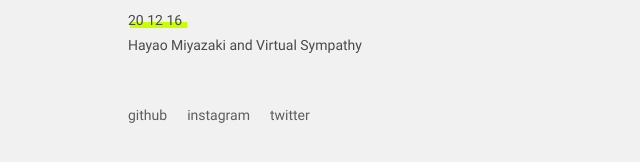
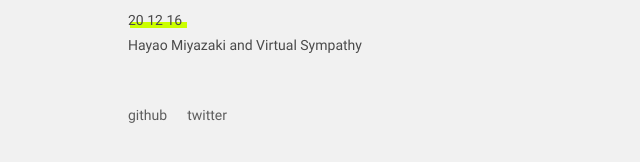
Before and after one commit to puppycodes/puppycodes, a Jekyll site: the page built from index.md, in a window 1280 px wide. Shown: the part 581-743 px from the top of the page, without its empty margins (0-640 px from the left). Built offline with Jekyll 4.4.1, drawn with Linux system fonts in a browser that asks for light colours.

Commit message:
remove insta link

```diff
--- a/_includes/pagination.html
+++ b/_includes/pagination.html
@@ -21,7 +21,6 @@
 <ul>
   <!-- <li><span>👩🏻‍💻</span></li> -->
   <li><a href="https://github.com/puppycodes">github</a></li>
-  <li><a href="https://instagram.com/puppycodes_">instagram</a></li>
   <li><a href="https://twitter.com/puppycodes">twitter</a></li>
 </ul>
 
```
